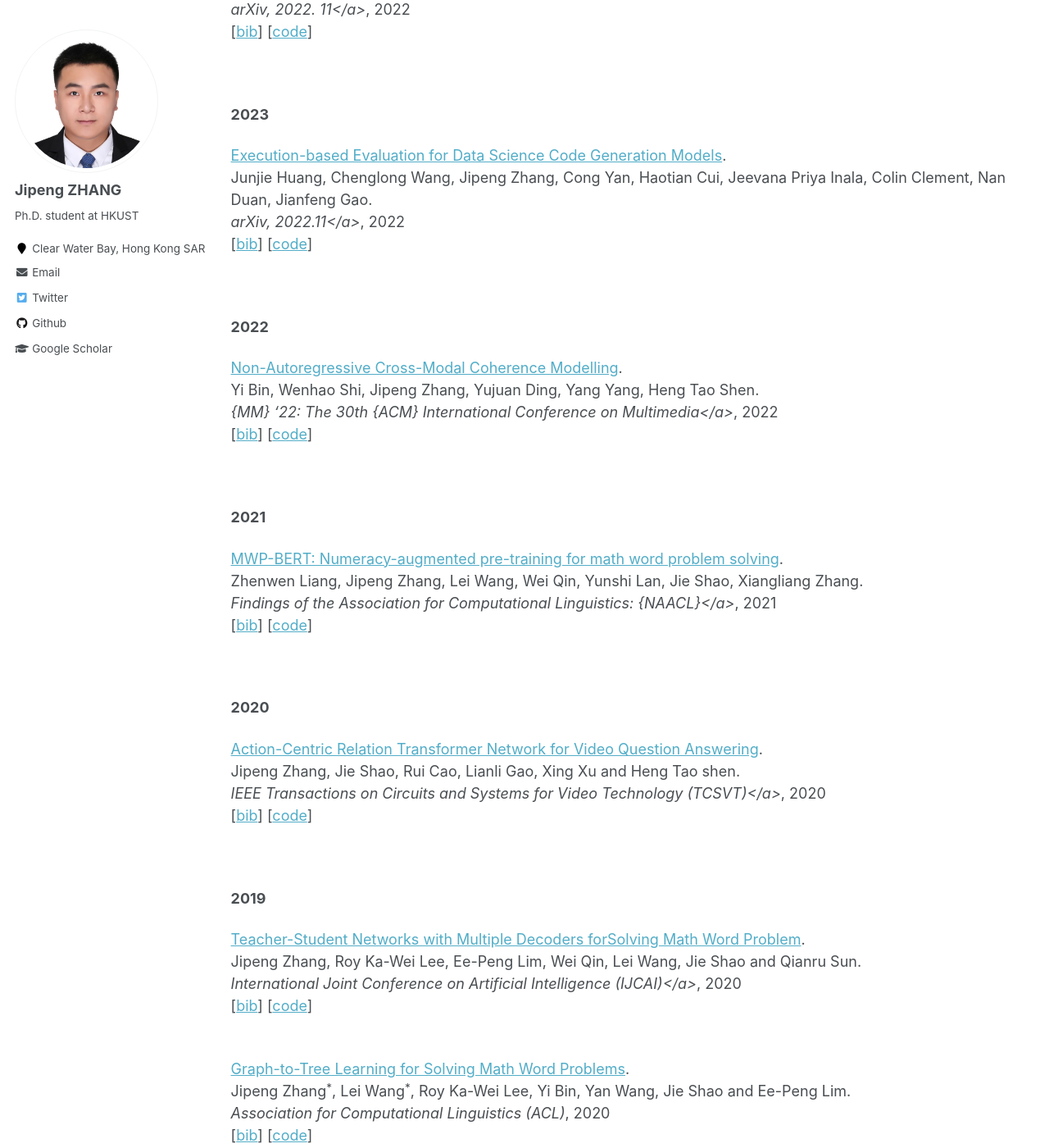
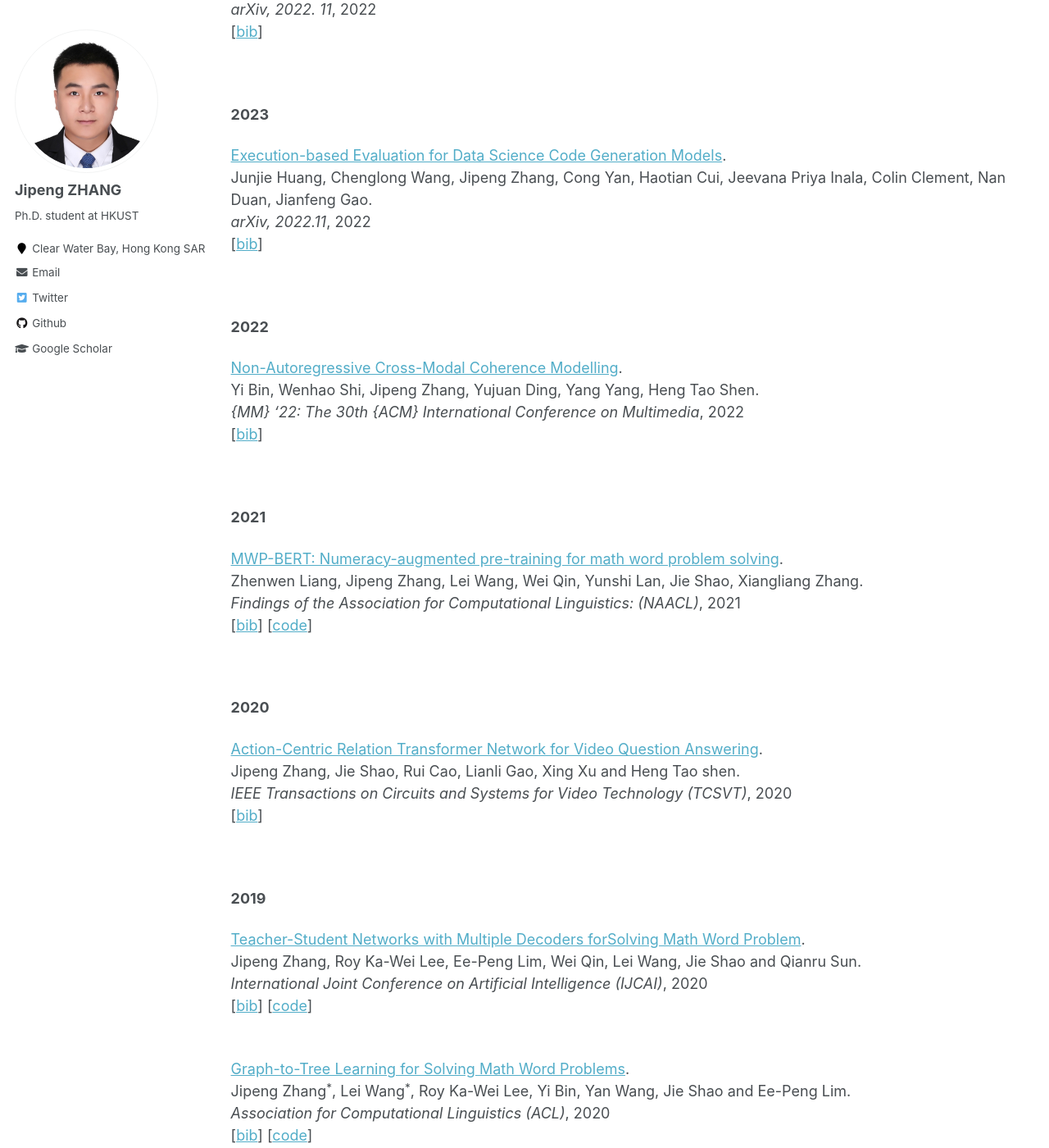
Before and after one commit to YangHaolin0526/YangHaolin0526.github.io, a Jekyll site: the page built from _pages/publications.md, in a window 1280 px wide and 1400 px high, scrolled down 967 px. Shown: the whole window at 82% size. Built offline with Jekyll 4.4.1, drawn with Linux system fonts in a browser that asks for light colours; some of the changed text lies outside the part shown.

Commit message:
fix typo in pub.html

```diff
--- a/_includes/publication.html
+++ b/_includes/publication.html
@@ -2,9 +2,8 @@
 <p><b>2022</b></p>
 <a href="">Toward Building General Foundation Models for Language, Vision, and Vision-Language Understanding Tasks</a>.<br>
 Xinsong Zhang, Yan Zeng, Jipeng Zhang, Hang Li.<br>
-<i>arXiv, 2023. 01</a></i>, 2023<br>
-[<a href="">bib</a>]
-[<a href="">code</a>]<br>
+<i>arXiv, 2023. 01</i>, 2023<br>
+[<a href="">bib</a>]<br>
 <div id="div0"></div><div id="bib0" style="display:none">
 <div class="bib">
 <pre>
@@ -17,9 +16,8 @@ Xinsong Zhang, Yan Zeng, Jipeng Zhang, Hang Li.<br>
 <p><b>2022</b></p>
 <a href="">Analogical Math Word Problems Solving with Enhanced Problem-Solution Association</a>.<br>
 Zhenwen Liang, Jipeng Zhang, Xiangliang Zhang.<br>
-<i>arXiv, 2022. 12</a></i>, 2022<br>
-[<a href="">bib</a>]
-[<a href="">code</a>]<br>
+<i>arXiv, 2022. 12</i>, 2022<br>
+[<a href="">bib</a>]<br>
 <div id="div0"></div><div id="bib0" style="display:none">
 <div class="bib">
 <pre>
@@ -32,9 +30,8 @@ Zhenwen Liang, Jipeng Zhang, Xiangliang Zhang.<br>
 <p><b>2022</b></p>
 <a href="">Generalizing Math Word Problem Solvers via Solution Diversification</a>.<br>
 Zhenwen Liang, Jipeng Zhang, Lei Wang, Yan Wang, Jie Shao, Xiangliang Zhang.<br>
-<i>arXiv, 2022. 12</a></i>, 2022<br>
-[<a href="">bib</a>]
-[<a href="">code</a>]<br>
+<i>arXiv, 2022. 12</i>, 2022<br>
+[<a href="">bib</a>]<br>
 <div id="div0"></div><div id="bib0" style="display:none">
 <div class="bib">
 <pre>
@@ -48,9 +45,8 @@ Zhenwen Liang, Jipeng Zhang, Lei Wang, Yan Wang, Jie Shao, Xiangliang Zhang.<br>
 <p><b>2022</b></p>
 <a href="">X^{2}-VLM: All-In-One Pre-trained Model For Vision-Language Tasks</a>.<br>
 Yan Zeng, Xinsong Zhang, Hang Li, Jiawei Wang, Jipeng Zhang, Wangchunshu Zhou.<br>
-<i>arXiv, 2022. 11</a></i>, 2022<br>
-[<a href="">bib</a>]
-[<a href="">code</a>]<br>
+<i>arXiv, 2022. 11</i>, 2022<br>
+[<a href="">bib</a>]<br>
 <div id="div0"></div><div id="bib0" style="display:none">
 <div class="bib">
 <pre>
@@ -63,9 +59,8 @@ Yan Zeng, Xinsong Zhang, Hang Li, Jiawei Wang, Jipeng Zhang, Wangchunshu Zhou.<b
 <p><b>2023</b></p>
 <a href="">Execution-based Evaluation for Data Science Code Generation Models</a>.<br>
 Junjie Huang, Chenglong Wang, Jipeng Zhang, Cong Yan, Haotian Cui, Jeevana Priya Inala, Colin Clement, Nan Duan, Jianfeng Gao.<br>
-<i>arXiv, 2022.11</a></i>, 2022<br>
-[<a href="">bib</a>]
-[<a href="">code</a>]<br>
+<i>arXiv, 2022.11</i>, 2022<br>
+[<a href="">bib</a>]<br>
 <div id="div0"></div><div id="bib0" style="display:none">
 <div class="bib">
 <pre>
@@ -78,9 +73,8 @@ Junjie Huang, Chenglong Wang, Jipeng Zhang, Cong Yan, Haotian Cui, Jeevana Priya
 <p><b>2022</b></p>
 <a href="">Non-Autoregressive Cross-Modal Coherence Modelling</a>.<br>
 Yi Bin, Wenhao Shi, Jipeng Zhang, Yujuan Ding, Yang Yang, Heng Tao Shen.<br>
-<i>{MM} '22: The 30th {ACM} International Conference on Multimedia</a></i>, 2022<br>
-[<a href="">bib</a>]
-[<a href="">code</a>]<br>
+<i>{MM} '22: The 30th {ACM} International Conference on Multimedia</i>, 2022<br>
+[<a href="">bib</a>]<br>
 <div id="div0"></div><div id="bib0" style="display:none">
 <div class="bib">
 <pre>
@@ -94,9 +88,9 @@ Yi Bin, Wenhao Shi, Jipeng Zhang, Yujuan Ding, Yang Yang, Heng Tao Shen.<br>
 <p><b>2021</b></p>
 <a href="">MWP-BERT: Numeracy-augmented pre-training for math word problem solving</a>.<br>
 Zhenwen Liang, Jipeng Zhang, Lei Wang, Wei Qin, Yunshi Lan, Jie Shao, Xiangliang Zhang.<br>
-<i>Findings of the Association for Computational Linguistics: {NAACL}</a></i>, 2021<br>
+<i>Findings of the Association for Computational Linguistics: (NAACL)</i>, 2021<br>
 [<a href="">bib</a>]
-[<a href="">code</a>]<br>
+[<a href="https://github.com/LZhenwen/MWP-BERT">code</a>]<br>
 <div id="div0"></div><div id="bib0" style="display:none">
 <div class="bib">
 <pre>
@@ -111,9 +105,8 @@ Zhenwen Liang, Jipeng Zhang, Lei Wang, Wei Qin, Yunshi Lan, Jie Shao, Xiangliang
 <p><b>2020</b></p>
 <a href="">Action-Centric Relation Transformer Network for Video Question Answering</a>.<br>
 Jipeng Zhang, Jie Shao, Rui Cao, Lianli Gao, Xing Xu and Heng Tao shen.<br>
-<i>IEEE Transactions on Circuits and Systems for Video Technology (TCSVT)</a></i>, 2020<br>
-[<a href="">bib</a>]
-[<a href="">code</a>]<br>
+<i>IEEE Transactions on Circuits and Systems for Video Technology (TCSVT)</i>, 2020<br>
+[<a href="">bib</a>]<br>
 <div id="div0"></div><div id="bib0" style="display:none">
 <div class="bib">
 <pre>
@@ -127,7 +120,7 @@ Jipeng Zhang, Jie Shao, Rui Cao, Lianli Gao, Xing Xu and Heng Tao shen.<br>
 <p><b>2019</b></p>
 <a href="">Teacher-Student Networks with Multiple Decoders forSolving Math Word Problem</a>.<br>
 Jipeng Zhang, Roy Ka-Wei Lee, Ee-Peng Lim, Wei Qin, Lei Wang, Jie Shao and Qianru Sun.<br>
-<i>International Joint Conference on Artificial Intelligence (IJCAI)</a></i>, 2020<br>
+<i>International Joint Conference on Artificial Intelligence (IJCAI)</i>, 2020<br>
 [<a href="">bib</a>]
 [<a href="">code</a>]<br>
 <div id="div0"></div><div id="bib0" style="display:none">
```
Also changed, not shown: publication.html (+17 -24 lines).
